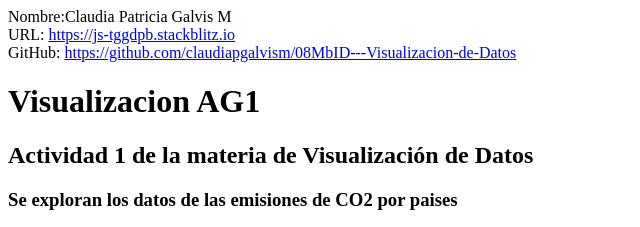
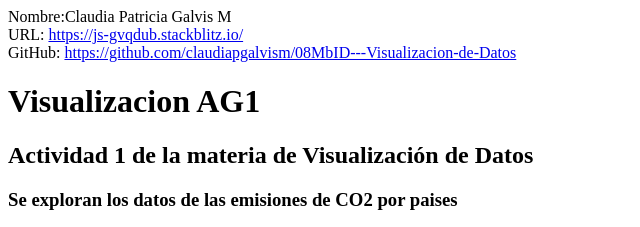
Before and after one commit to claudiapgalvism/08MBID---Visualizacion-de-Datos, a website: page index.html in a window 1280 px wide. Shown: the top 227 px of the page, 0-640 px from the left. Drawn offline with Linux system fonts and the light colour scheme; grey boxes are pictures that could not be loaded.

Commit message:
1 file modified

```diff
--- a/index.html
+++ b/index.html
@@ -2,7 +2,7 @@
    <span class="negrita">Nombre:</span>Claudia Patricia Galvis M
    <br>
    <span class="negrita">URL:</span>
-      <a href="https://js-tggdpb.stackblitz.io" target="_blank">https://js-tggdpb.stackblitz.io
+      <a href="https://js-gvqdub.stackblitz.io/" target="_blank">https://js-gvqdub.stackblitz.io/
       </a>
     <br />
     <span class="negrita">GitHub:</span>
```
